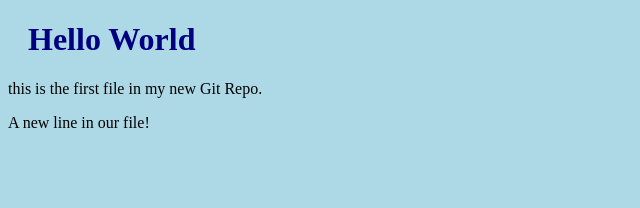
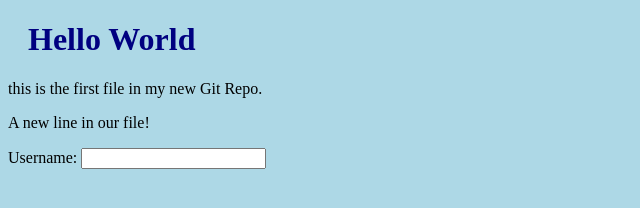
Before and after one commit to Rvranjan99/git-tutorial, a plain HTML site: page index.html in a window 1280 px wide. Shown: the whole page, without its empty margins (0-640 px from the left). Drawn offline with Linux system fonts and the light colour scheme.

Commit message:
minor change

```diff
--- a/index.html
+++ b/index.html
@@ -12,5 +12,8 @@
     <p>
         A new line in our file!
     </p>
+    <label for="username">Username: </label>
+    <input type="text" name="username" id="username">
+
 </body>
 </html>
```
